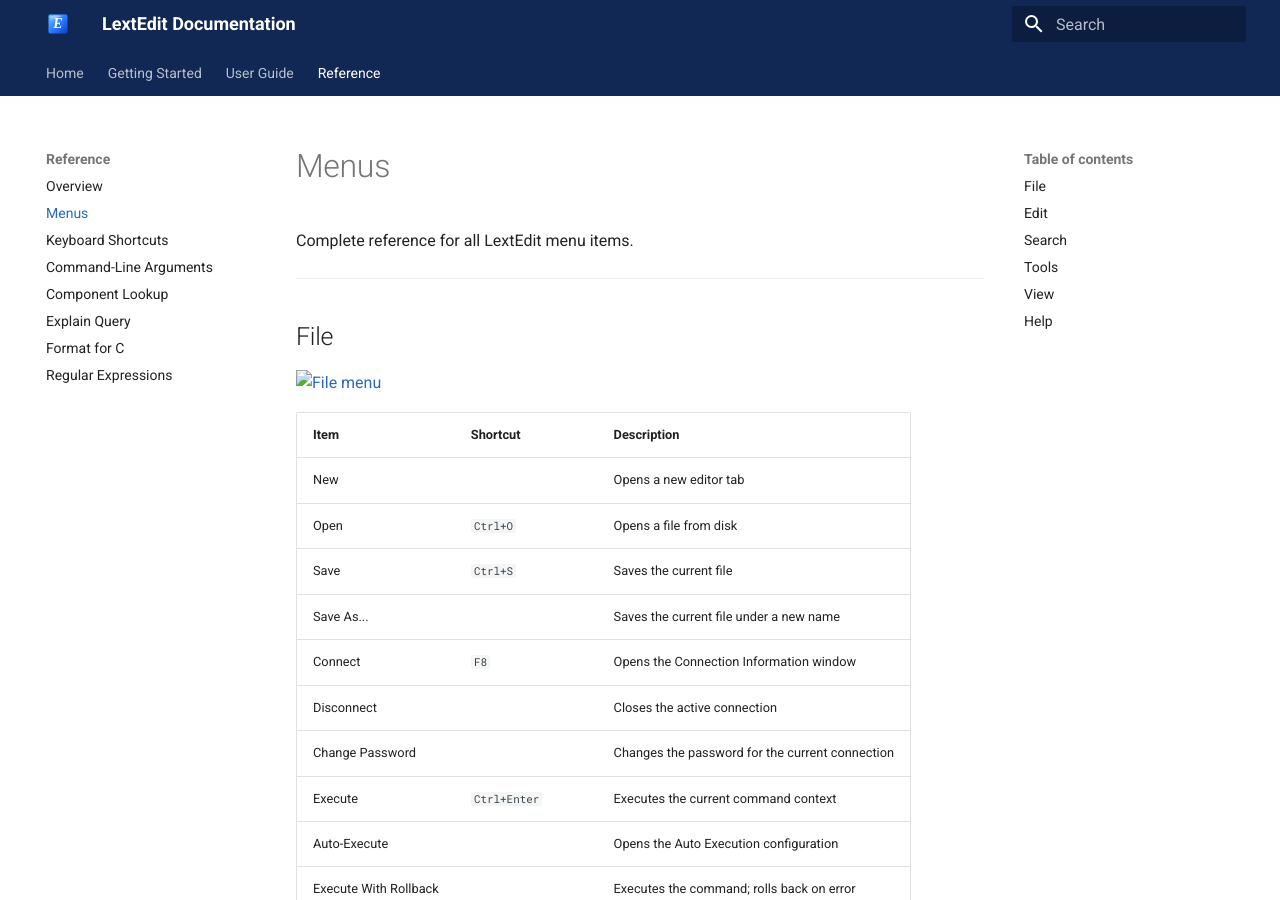
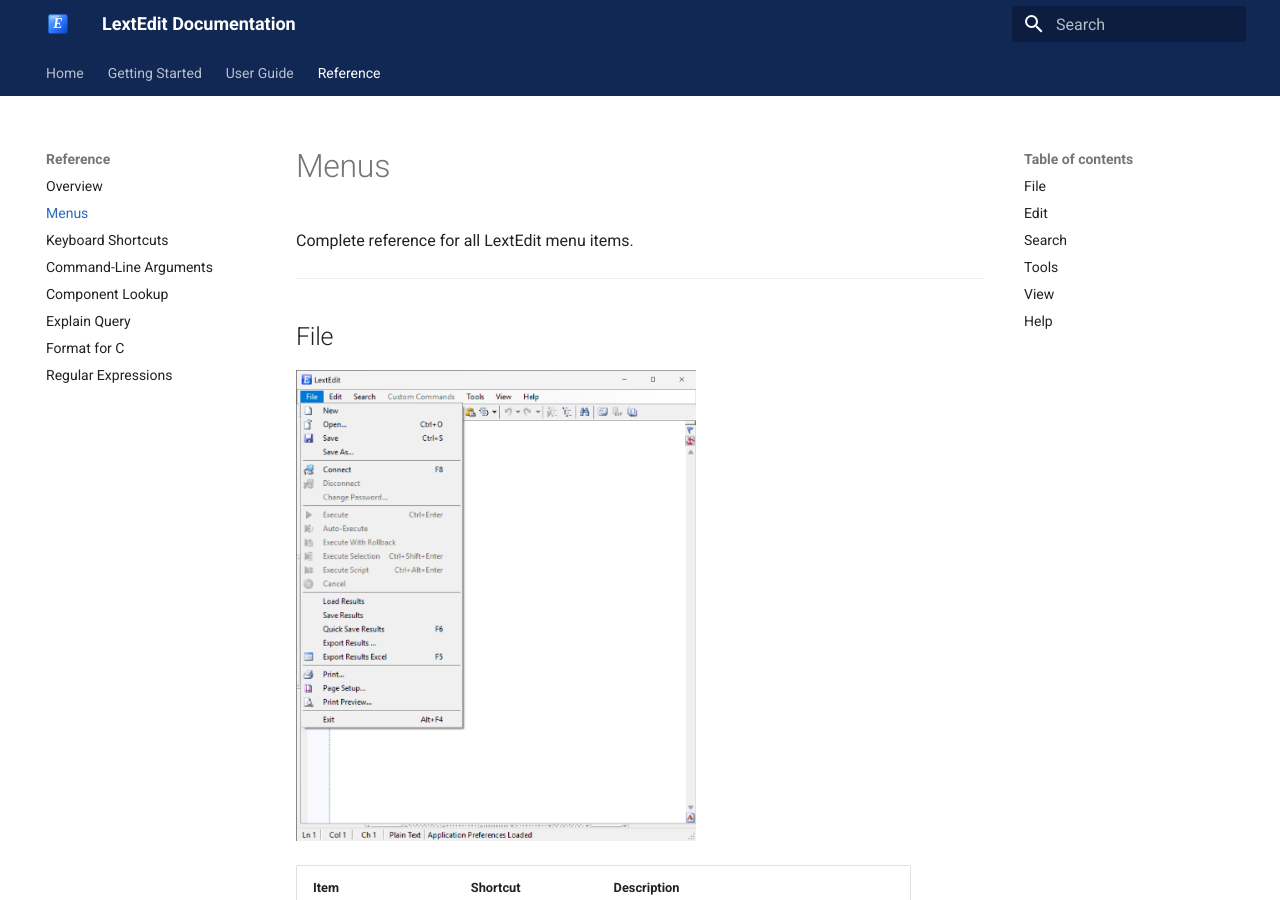
Before and after one commit to christopher-robertson/lextedit_documentation, an MkDocs documentation site: the page built from docs/reference/menus.md, in a window 1280 px wide and 900 px high. Built offline with MkDocs 1.6.1 and Material for MkDocs 9.7.7, drawn with Linux system fonts in a browser that asks for light colours.

Commit message:
Fix image paths in reference/ and user-guide/ subdirectory pages
Relative paths like img/... resolve to the subdirectory (e.g. reference/img/)
rather than the top-level docs/img/. Updated to ../img/... in:
- reference/explain-plan.md
- reference/menus.md (all 6 menu screenshots)
- user-guide/trace-profiler.md

Co-Authored-By: Claude Sonnet 4.6 <noreply@anthropic.com>

```diff
--- a/docs/reference/menus.md
+++ b/docs/reference/menus.md
@@ -6,7 +6,7 @@ Complete reference for all LextEdit menu items.
 
 ## File
 
-![File menu](img/menu_file.png){ width="400" }
+![File menu](../img/menu_file.png){ width="400" }
 
 | Item | Shortcut | Description |
 |---|---|---|
@@ -37,7 +37,7 @@ Complete reference for all LextEdit menu items.
 
 ## Edit
 
-![Edit menu](img/menu_edit.png){ width="400" }
+![Edit menu](../img/menu_edit.png){ width="400" }
 
 | Item | Shortcut | Description |
 |---|---|---|
@@ -66,7 +66,7 @@ Complete reference for all LextEdit menu items.
 
 ## Search
 
-![Search menu](img/menu_search.png){ width="400" }
+![Search menu](../img/menu_search.png){ width="400" }
 
 | Item | Shortcut | Description |
 |---|---|---|
@@ -79,7 +79,7 @@ Complete reference for all LextEdit menu items.
 
 ## Tools
 
-![Tools menu](img/menu_tools.png){ width="400" }
+![Tools menu](../img/menu_tools.png){ width="400" }
 
 | Item | Shortcut | Description |
 |---|---|---|
@@ -100,7 +100,7 @@ Complete reference for all LextEdit menu items.
 
 ## View
 
-![View menu](img/menu_view.png){ width="400" }
+![View menu](../img/menu_view.png){ width="400" }
 
 | Item | Shortcut | Description |
 |---|---|---|
@@ -118,7 +118,7 @@ Complete reference for all LextEdit menu items.
 
 ## Help
 
-![Help menu](img/menu_help.png){ width="400" }
+![Help menu](../img/menu_help.png){ width="400" }
 
 | Item | Description |
 |---|---|
```
Also changed, not shown: docs/reference/explain-plan.md (+1 -1 lines), docs/user-guide/trace-profiler.md (+1 -1 lines).
